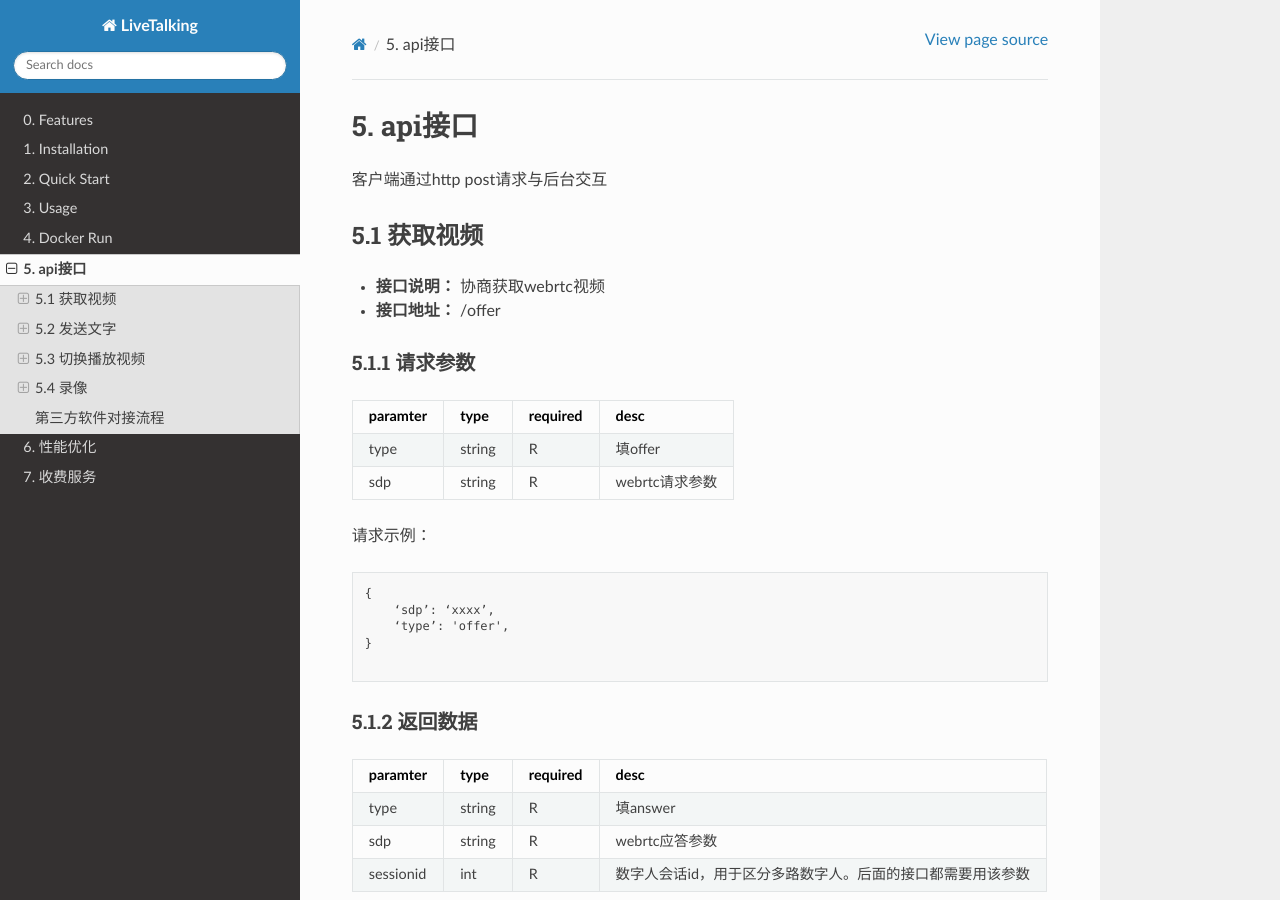
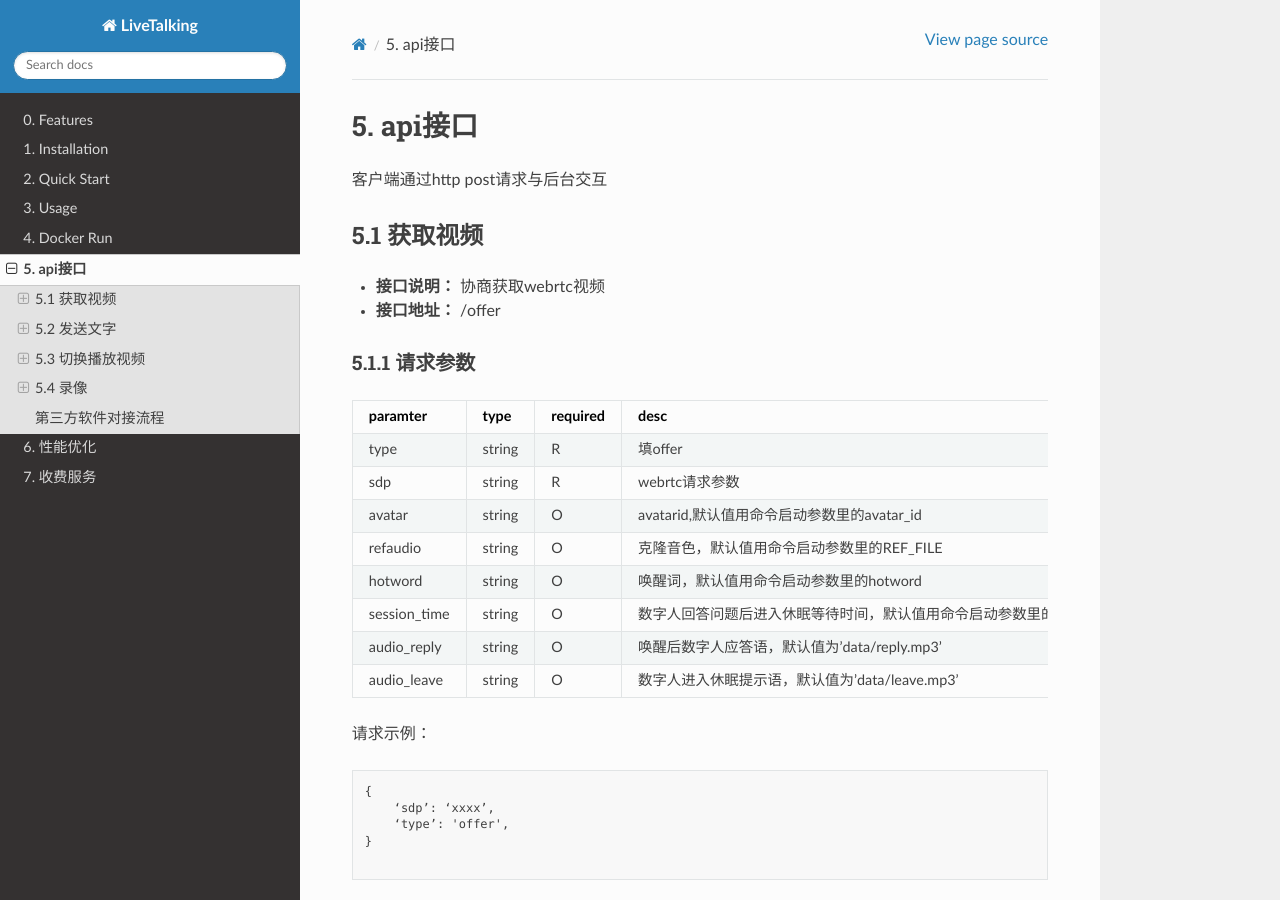
Before and after one commit to lipku/livetalking-doc, a Sphinx documentation site: the page built from docs/source/api.md, in a window 1280 px wide and 900 px high. Built offline with Sphinx 7.4.7 and the Read the Docs theme 3.1.0, drawn with Linux system fonts in a browser that asks for light colours.

Commit message:
修改api接口

```diff
--- a/docs/source/api.md
+++ b/docs/source/api.md
@@ -11,6 +11,12 @@ paramter			|type		|required	|desc
 :----				|:---		|:------	|:---
 type				|string		|R			|填offer
 sdp				    |string		|R			|webrtc请求参数
+avatar				|string		|O			|avatarid,默认值用命令启动参数里的avatar_id
+refaudio			|string		|O			|克隆音色，默认值用命令启动参数里的REF_FILE
+hotword				|string		|O			|唤醒词，默认值用命令启动参数里的hotword
+session_time		|string		|O			|数字人回答问题后进入休眠等待时间，默认值用命令启动参数里的session_time
+audio_reply			|string		|O			|唤醒后数字人应答语，默认值为'data/reply.mp3'
+audio_leave			|string		|O			|数字人进入休眠提示语，默认值为'data/leave.mp3'
 
 
 请求示例：
```
